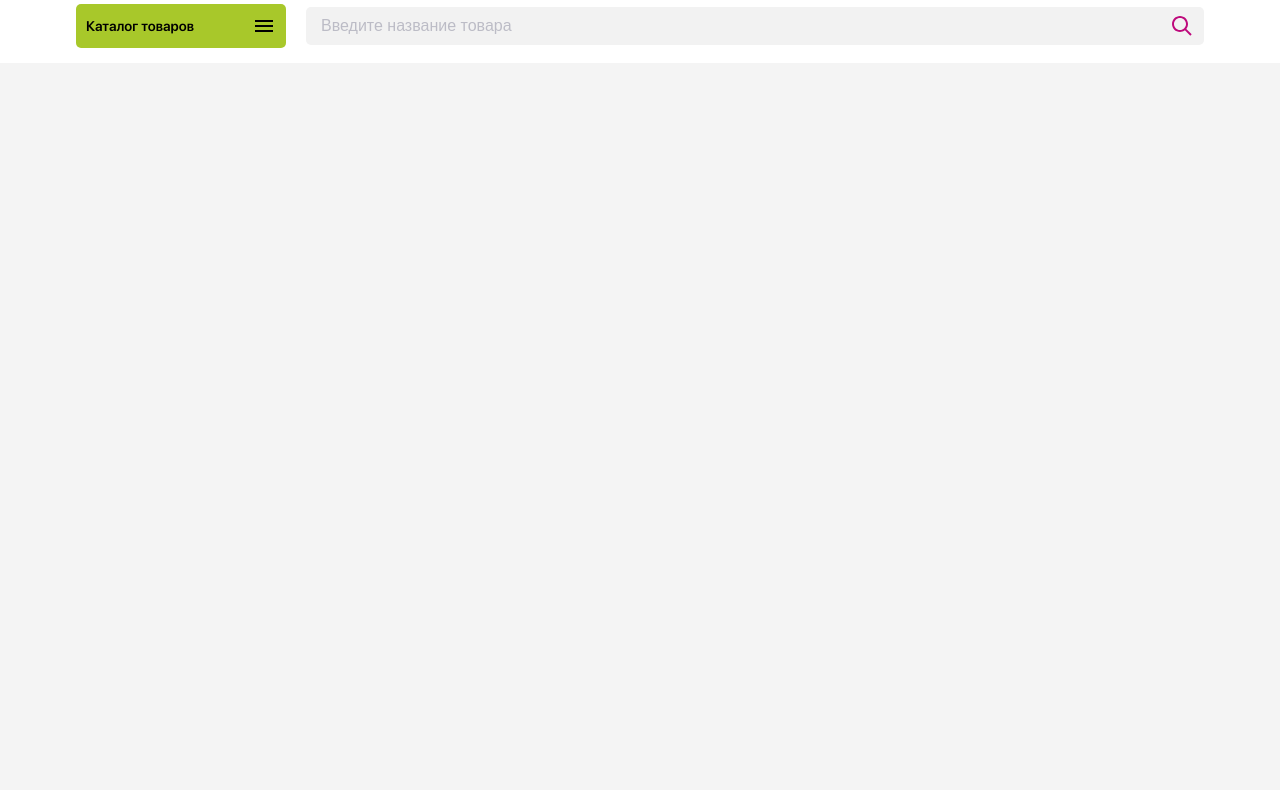
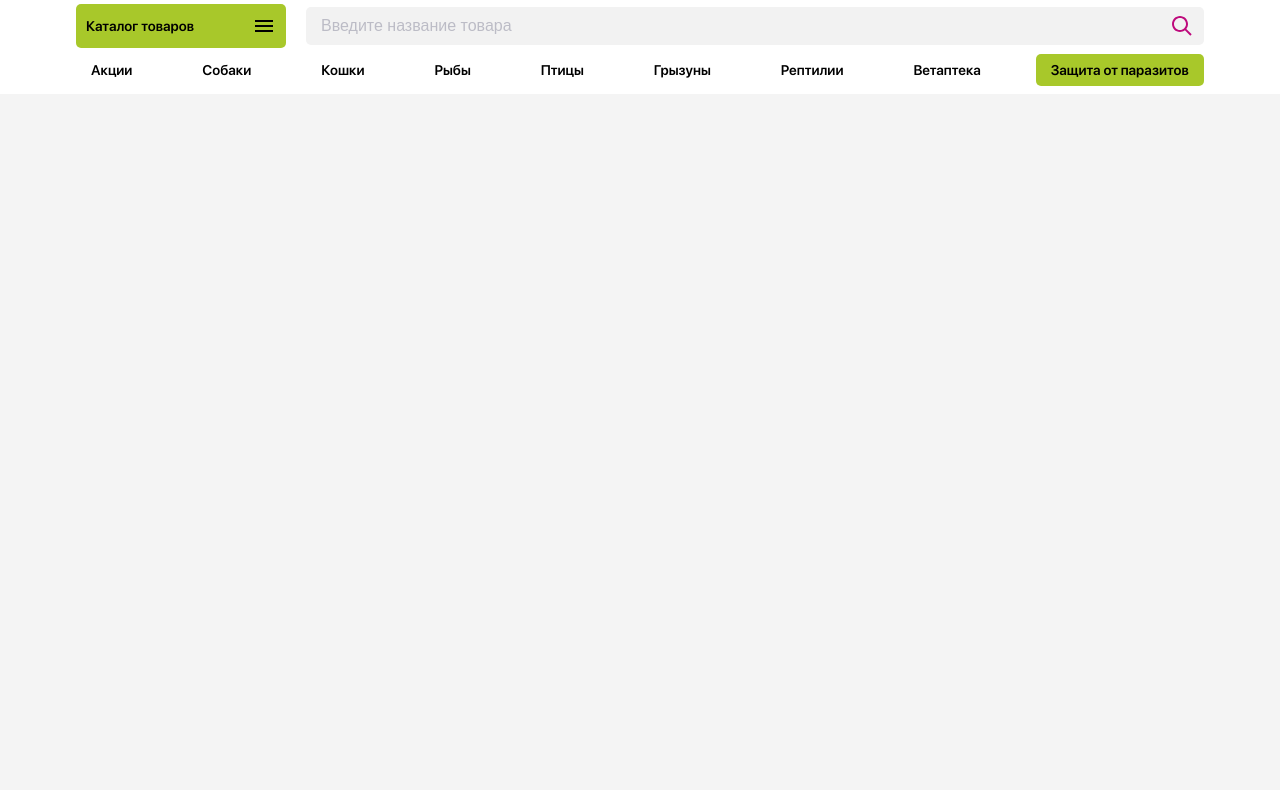
Before and after one commit to MariaLight/zoomir, a website built with Vite: page src/index.html in a window 1280 px wide. Shown: the part 77-867 px from the top of the page. Built offline with nearby package versions, Linux system fonts and the light colour scheme; files whose address does not match are found by name.

Commit message:
Добавлена шапка

```diff
--- a/src/index.html
+++ b/src/index.html
@@ -306,7 +306,21 @@
           </button>
         </form>
       </div>
-      <div class="header__bottom"></div>
+      <div class="header__bottom">
+        <nav class="header__bottom__nav">
+          <ul class="header__bottom__list list-reset">
+            <li class="header__bottom__item"><a href="#" class="header__bottom__link">Акции</a></li>
+            <li class="header__bottom__item"><a href="#" class="header__bottom__link">Собаки</a></li>
+            <li class="header__bottom__item"><a href="#" class="header__bottom__link">Кошки</a></li>
+            <li class="header__bottom__item"><a href="#" class="header__bottom__link">Рыбы</a></li>
+            <li class="header__bottom__item"><a href="#" class="header__bottom__link">Птицы</a></li>
+            <li class="header__bottom__item"><a href="#" class="header__bottom__link">Грызуны</a></li>
+            <li class="header__bottom__item"><a href="#" class="header__bottom__link">Рептилии</a></li>
+            <li class="header__bottom__item"><a href="#" class="header__bottom__link">Ветаптека</a></li>
+            <li class="header__bottom__item active"><a href="#" class="header__bottom__link">Защита от паразитов</a></li>
+          </ul>
+        </nav>
+      </div>
     </div>
   </header>
   <div class="wrapper">
--- a/src/scss/_variables.scss
+++ b/src/scss/_variables.scss
@@ -3,6 +3,7 @@
  */
 
 $primary-color: #A8C82A;
+$primary-color-hover: #819C19;
 $accent-color: #BE0A7C;
 $success-color: #28a745;
 $warning-color: #ffc107;
--- a/src/scss/layout/_header.scss
+++ b/src/scss/layout/_header.scss
@@ -137,7 +137,7 @@
         display: flex;
         align-items: center;
         gap: 20px;
-
+        margin-bottom: 13px;
 
 
     }
@@ -317,7 +317,7 @@
             outline: none;
             border: none;
             background-color: #F2F2F2;
-            padding: 9px 44px 9px 15px ;
+            padding: 9px 44px 9px 15px;
             border-radius: variables.$border-radius-xs;
             width: 100%;
             font-size: variables.$font-size-md;
@@ -353,4 +353,41 @@
     }
 
 
+    &__bottom {
+        &__list {
+            display: flex;
+            align-items: center;
+            gap: 5px;
+            justify-content: space-between;
+        }
+
+        &__item {
+            &.active {
+                .header__bottom__link {
+                    background-color: variables.$primary-color;
+
+                    &:hover {
+                        background-color: variables.$primary-color-hover;
+                    }
+                }
+            }
+        }
+
+        &__link {
+            font-size: variables.$font-size-base;
+            font-weight: variables.$font-weight-semibold;
+            line-height: variables.$line-height-base;
+            color: variables.$text-color;
+            transition: variables.$transition-base;
+            padding: 8px 15px;
+            text-align: center;
+            border-radius: variables.$border-radius-xs;
+            text-wrap: nowrap;
+
+            &:hover {
+                background-color: variables.$primary-color;
+            }
+        }
+    }
+
 }
```
